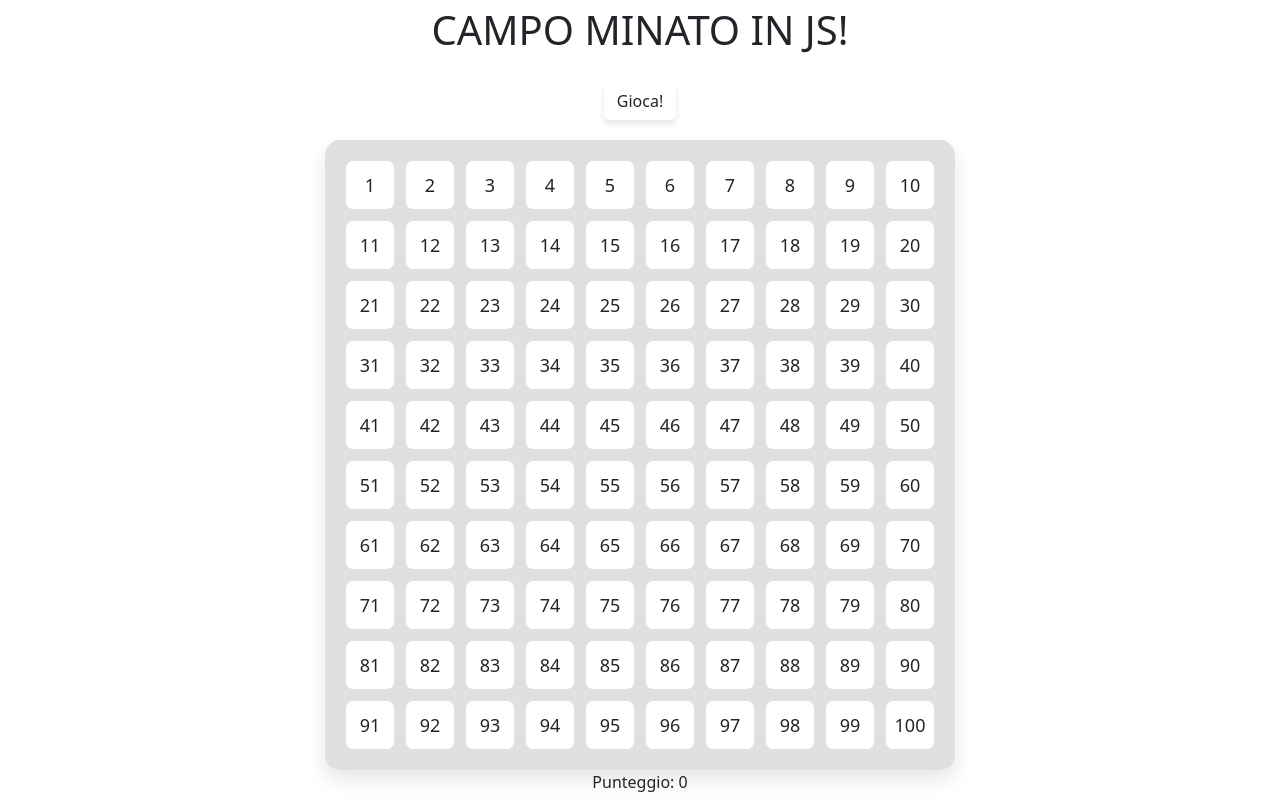
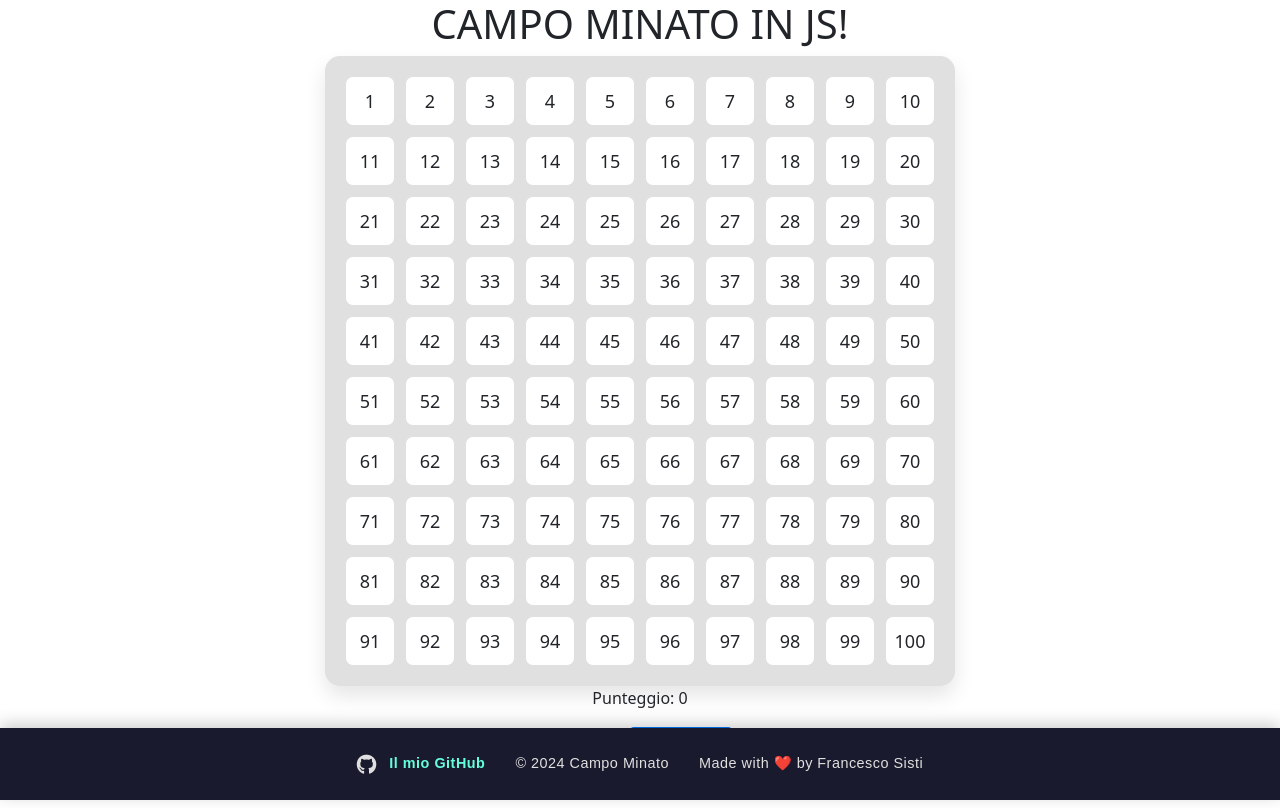
Before and after one commit to FrancescoSisti/js-campominato-dom, a plain HTML site: page index.html in a window 1280 px wide. Both pictures are taken after a click on the button "Gioca!". Drawn offline with nearby package versions, Linux system fonts and the light colour scheme.

Commit message:
added style, logic of game and footer, with relative design

```diff
--- a/index.html
+++ b/index.html
@@ -22,11 +22,28 @@
     <h1>
         CAMPO MINATO IN JS!
     </h1>
-    <button onclick="createGrid()" class="btn">Gioca!</button>
     <div id="grid" class="hidden"></div>
     <div id="score">Punteggio: 0</div>
     <div id="endMessage"></div>
+    <div class="game-controls">
+        <button onclick="createGrid()" class="btn">Gioca!</button>
+        <select class="difficulty-select">
+            <option value="facile">Facile</option>
+            <option value="medio">Medio</option>
+            <option value="difficile">Difficile</option>
+        </select>
+    </div>
 
+    <footer>
+        <div class="footer-content">
+            <span class="footer-text">
+                <i class="fab fa-github github-icon"></i>
+                <a href="https://github.com/FrancescoSisti" target="_blank">Il mio GitHub</a>
+            </span>
+            <span class="footer-text">&copy; 2024 Campo Minato</span>
+            <span class="footer-text">Made with ❤️ by Francesco Sisti</span>
+        </div>
+    </footer>
     <!-- Link JS -->
     <script src="script/script.js"></script>
 </body>
--- a/script/script.js
+++ b/script/script.js
@@ -24,66 +24,7 @@ Colorare tutte le celle bomba quando la partita finisce*/
 
 
 console.log(`JS OK`);
-//PRIMA MILESTONE
-function createGrid() {
-    const grid = document.getElementById("grid");
-    const scoreElement = document.getElementById("score");
-    const endMessageElement = document.getElementById("endMessage");
-    let score = 0;
-    const maxScore = 84; // Punteggio massimo per vincere
 
-    if (!grid || !scoreElement || !endMessageElement) {
-        console.error("Grid, elemento punteggio o elemento messaggio fine partita non trovati.");
-        return;
-    }
-
-    //TERZA E QUARTA MILESTONE
-    // Resetta il contenuto della griglia e del messaggio di fine partita
-    grid.innerHTML = "";
-    endMessageElement.textContent = ""; // Reset del messaggio di fine partita
-    // Aggiungi la classe "visible" per attivare l'animazione
-    grid.classList.add("visible");
-
-    // Genera 16 numeri casuali unici per le bombe
-    const bombs = generateUniqueRandomNumbers(16, 1, 100);
-    console.log("Numeri delle bombe:", bombs);
-
-    for (let i = 1; i <= 100; i++) {
-        const cell = document.createElement("div");
-        cell.classList.add("cell");
-        cell.textContent = i;
-
-        cell.addEventListener("click", () => {
-            if (!cell.classList.contains("clicked")) {
-                cell.classList.add("clicked");
-
-                if (bombs.includes(i)) {
-                    // Se la cella è una bomba
-                    cell.classList.add("bomb");
-                    console.log("Hai cliccato su una bomba. Fine partita!");
-                    // Termina il gioco in caso di bomba
-                    endGame(score, false);
-                } else {
-                    // Se la cella non è una bomba
-                    cell.classList.add("highlight");
-                    score++;
-                    scoreElement.textContent = `Punteggio: ${score}`;
-                    console.log("Hai cliccato sulla cella:", cell.textContent);
-
-                    // Controlla se il punteggio massimo è stato raggiunto
-                    if (score === maxScore) {
-                        console.log("Hai vinto! Punteggio massimo raggiunto.");
-                        endGame(score, true);
-                    }
-                }
-            }
-        });
-
-        grid.appendChild(cell);
-    }
-}
-
-//SECONDA MILESTONE
 // Funzione per generare numeri casuali unici
 function generateUniqueRandomNumbers(count, min, max) {
     const numbers = new Set();
@@ -94,20 +35,97 @@ function generateUniqueRandomNumbers(count, min, max) {
     return Array.from(numbers);
 }
 
-//QUINTA MILESTONE
+// Funzione per colorare tutte le celle bomba
+function revealBombs(bombs) {
+    const cells = document.querySelectorAll('.cell');
+    cells.forEach((cell, index) => {
+        if (bombs.includes(index + 1)) {
+            cell.classList.add('bomb');
+        }
+    });
+}
+
 // Funzione per terminare il gioco
-function endGame(finalScore, isVictory) {
+function endGame(finalScore, isVictory, bombs) {
     const endMessageElement = document.getElementById("endMessage");
     const message = isVictory ? `Hai vinto! Punteggio finale: ${finalScore}` : `Hai perso. Punteggio finale: ${finalScore}`;
 
-    // Mostra il messaggio di fine partita sulla pagina
     endMessageElement.textContent = message;
-
-    // Mostra un messaggio nella console e un alert
     console.log(message);
     alert(message);
 
-    // Disabilita ulteriori clic sulle celle
     const cells = document.querySelectorAll('.cell');
     cells.forEach(cell => cell.classList.add('clicked'));
+
+    // Colora tutte le celle bomba alla fine del gioco
+    revealBombs(bombs);
 }
+
+// Funzione per ottenere il numero di celle in base alla difficoltà
+function getCellCount(difficulty) {
+    switch (difficulty) {
+        case 'facile': return 100;
+        case 'medio': return 81;
+        case 'difficile': return 49;
+        default: return 100;
+    }
+}
+
+// Funzione principale per creare la griglia
+function createGrid() {
+    const grid = document.getElementById("grid");
+    const scoreElement = document.getElementById("score");
+    const endMessageElement = document.getElementById("endMessage");
+    const difficultySelect = document.querySelector('.difficulty-select');
+    const difficulty = difficultySelect.value;
+    const cellCount = getCellCount(difficulty);
+    const bombCount = 16;
+    let score = 0;
+    const maxScore = cellCount - bombCount;
+
+    if (!grid || !scoreElement || !endMessageElement) {
+        console.error("Elementi della griglia non trovati.");
+        return;
+    }
+
+    grid.innerHTML = "";
+    endMessageElement.textContent = "";
+    scoreElement.textContent = "Punteggio: 0";
+    grid.classList.add("visible");
+
+    const bombs = generateUniqueRandomNumbers(bombCount, 1, cellCount);
+    console.log("Numeri delle bombe:", bombs);
+
+    const columns = Math.sqrt(cellCount);
+    grid.style.gridTemplateColumns = `repeat(${columns}, 1fr)`;
+
+    for (let i = 1; i <= cellCount; i++) {
+        const cell = document.createElement("div");
+        cell.classList.add("cell");
+        cell.textContent = i;
+
+        cell.addEventListener("click", () => {
+            if (!cell.classList.contains("clicked")) {
+                cell.classList.add("clicked");
+
+                if (bombs.includes(i)) {
+                    cell.classList.add("bomb");
+                    endGame(score, false, bombs);
+                } else {
+                    cell.classList.add("highlight");
+                    score++;
+                    scoreElement.textContent = `Punteggio: ${score}`;
+
+                    if (score === maxScore) {
+                        endGame(score, true, bombs);
+                    }
+                }
+            }
+        });
+
+        grid.appendChild(cell);
+    }
+}
+
+// Aggiungi l'event listener al bottone "Gioca!"
+document.querySelector('.btn').addEventListener('click', createGrid);
--- a/style/style.css
+++ b/style/style.css
@@ -16,14 +16,15 @@
 body {
     font-family: 'Roboto', sans-serif;
     display: flex;
+    flex-direction: column;
     justify-content: center;
-    flex-direction: column;
     align-items: center;
     min-height: 100vh;
     background-color: #f5f5f5;
     color: #333;
 }
 
+/* Stili generali */
 .btn {
     background-color: var(--primary-color);
     border: none;
@@ -46,6 +47,17 @@ body {
     box-shadow: 0 6px 8px rgba(0, 0, 0, 0.15);
 }
 
+/* Stili per la griglia e le celle */
+#grid {
+    display: grid;
+    grid-template-columns: repeat(10, 1fr);
+    gap: var(--grid-gap);
+    padding: 20px;
+    background-color: #e0e0e0;
+    border-radius: 15px;
+    box-shadow: 0 10px 20px rgba(0, 0, 0, 0.1);
+}
+
 .cell {
     width: var(--cell-size);
     height: var(--cell-size);
@@ -66,14 +78,14 @@ body {
     transform: scale(1.05);
 }
 
-#grid {
-    display: grid;
-    grid-template-columns: repeat(10, 1fr);
-    gap: var(--grid-gap);
-    padding: 20px;
-    background-color: #e0e0e0;
-    border-radius: 15px;
-    box-shadow: 0 10px 20px rgba(0, 0, 0, 0.1);
+.cell.highlight {
+    background-color: #81D4FA;
+    transform: scale(1.1);
+}
+
+.cell.bomb {
+    background-color: #FF5252;
+    animation: shake 0.5s;
 }
 
 .hidden {
@@ -85,16 +97,7 @@ body {
     opacity: 1;
 }
 
-.cell.highlight {
-    background-color: #81D4FA;
-    transform: scale(1.1);
-}
-
-.cell.bomb {
-    background-color: #FF5252;
-    animation: shake 0.5s;
-}
-
+/* Animazioni */
 @keyframes shake {
 
     0%,
@@ -110,3 +113,129 @@ body {
         transform: translateX(5px);
     }
 }
+
+/* Stili per i controlli di gioco */
+.game-controls {
+    display: flex;
+    align-items: center;
+    margin-bottom: 20px;
+}
+
+.difficulty-select {
+    margin-left: 10px;
+    padding: 8px 12px;
+    font-size: 16px;
+    border: 2px solid #007bff;
+    border-radius: 5px;
+    background-color: #ffffff;
+    color: #007bff;
+    cursor: pointer;
+    transition: all 0.3s ease;
+}
+
+.difficulty-select:hover {
+    background-color: #007bff;
+    color: #ffffff;
+}
+
+.difficulty-select:focus {
+    outline: none;
+    box-shadow: 0 0 0 3px rgba(0, 123, 255, 0.25);
+}
+
+/* Stili per il footer */
+@keyframes fadeInUp {
+    from {
+        opacity: 0;
+        transform: translateY(20px);
+    }
+
+    to {
+        opacity: 1;
+        transform: translateY(0);
+    }
+}
+
+footer {
+    background-color: #1a1a2e;
+    color: #e0e0e0;
+    padding: 25px 0;
+    text-align: center;
+    position: fixed;
+    bottom: 0;
+    width: 100%;
+    box-shadow: 0 -4px 15px rgba(0, 0, 0, 0.2);
+    font-family: 'Arial', sans-serif;
+    animation: fadeInUp 0.5s ease-out;
+}
+
+footer .footer-content {
+    display: flex;
+    justify-content: center;
+    align-items: center;
+    max-width: 1200px;
+    margin: 0 auto;
+    padding: 0 20px;
+}
+
+footer .footer-text {
+    margin: 0 15px;
+    font-size: 0.9em;
+    letter-spacing: 0.5px;
+    transition: all 0.3s ease;
+}
+
+footer a {
+    color: #64ffda;
+    text-decoration: none;
+    transition: all 0.3s ease;
+    font-weight: bold;
+    position: relative;
+    overflow: hidden;
+}
+
+footer a::after {
+    content: '';
+    position: absolute;
+    bottom: 0;
+    left: 0;
+    width: 100%;
+    height: 2px;
+    background-color: #64ffda;
+    transform: scaleX(0);
+    transition: transform 0.3s ease;
+}
+
+footer a:hover::after {
+    transform: scaleX(1);
+}
+
+footer a:hover {
+    color: #00bfa5;
+}
+
+footer .github-icon {
+    margin-right: 8px;
+    font-size: 1.4em;
+    vertical-align: middle;
+    transition: transform 0.3s ease;
+}
+
+footer a:hover .github-icon {
+    transform: rotate(360deg) scale(1.1);
+}
+
+/* Media query per dispositivi mobili */
+@media (max-width: 600px) {
+    footer {
+        padding: 20px 0;
+    }
+
+    footer .footer-content {
+        flex-direction: column;
+    }
+
+    footer .footer-text {
+        margin: 8px 0;
+    }
+}
```
